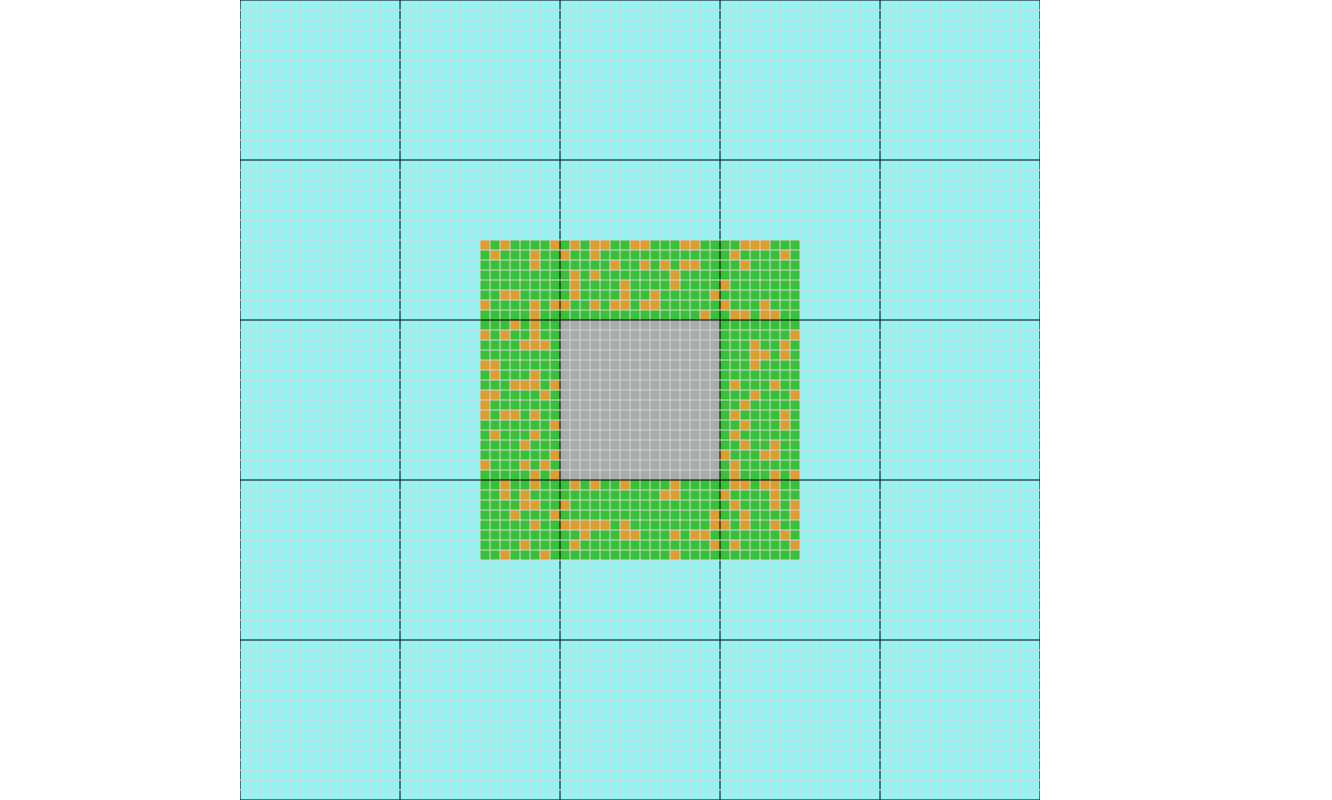
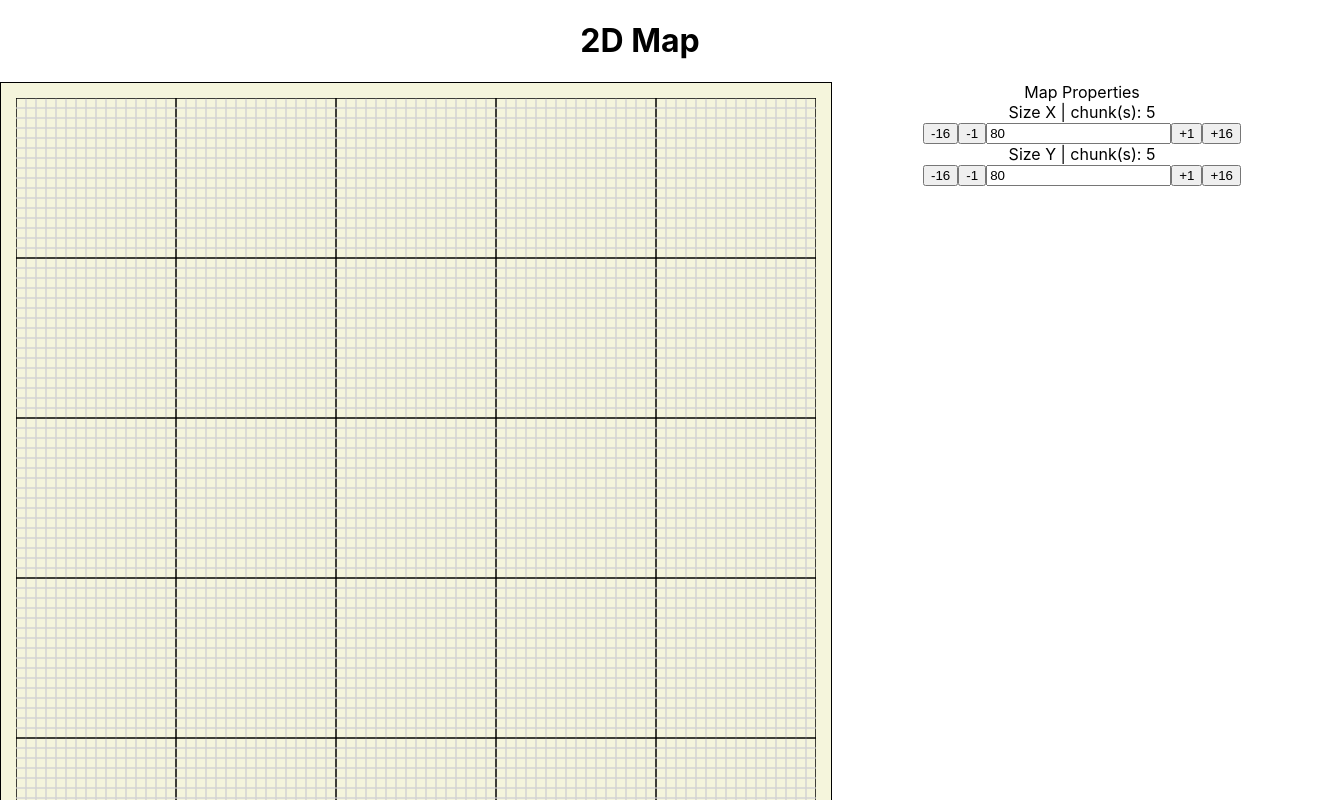
Before and after one commit to DarkGuardsman/icbm-calculator-web, a React (Create React App) app: page / in a window 1280 px wide. Shown: the top 800 px of the page, 1332 px wide, since content can reach past the window. Built offline with nearby package versions, Linux system fonts and the light colour scheme.

Commit message:
feat: created map component and resizing logic

```diff
--- a/src/App.js
+++ b/src/App.js
@@ -1,11 +1,10 @@
-import logo from './logo.svg';
 import './App.css';
-import GraphRender from "./graph/GraphRender";
+import MapToolPage from "./tools/map/MapToolPage";
 
 function App() {
   return (
     <div className="App">
-     <GraphRender></GraphRender>
+        <MapToolPage/>
     </div>
   );
 }
--- /dev/null
+++ b/src/components/incrementer/NumericIncrementer.js
@@ -0,0 +1,47 @@
+import {useMemo} from "react";
+
+/**
+ * Input with increment/decrement arrows
+ *
+ * @param value {number}
+ * @param setValue {function(number): void}
+ * @param increments {number[]}
+ * @returns {JSX.Element}
+ * @constructor
+ */
+export default function NumericIncrementer({value, setValue, increments = [1]}) {
+
+    const reversedIncrement = useMemo(() => increments.toReversed(), [increments]);
+    const handleChangeX = (event) => {
+        const value = Math.floor(Number.parseFloat(event.target.value));
+        setValue(value);
+    }
+
+    return (
+        <div>
+            {
+                reversedIncrement.map(increment => (
+                    <button
+                        onClick={() => setValue(value - increment)}
+                    >
+                        -{increment}
+                    </button>
+                ))
+            }
+            <input
+                type="number"
+                value={value}
+                onChange={handleChangeX}
+            />
+            {
+                increments.map(increment => (
+                    <button
+                        onClick={() => setValue(value + increment)}
+                    >
+                        +{increment}
+                    </button>
+                ))
+            }
+        </div>
+    )
+}
--- a/src/graph/GraphRender.js
+++ b/src/graph/GraphRender.js
@@ -27,30 +27,17 @@ const tileSet = {
 
 const chunkBounds = 16;
 
-export default function GraphPaper({gridCount = chunkBounds * 5, gridRenderSize = 10}) {
+/**
+ *
+ * @param tiles {number[][]}
+ * @param gridSizeX {number}
+ * @param gridSizeY {number}
+ * @param gridRenderSize {number}
+ * @returns {Element}
+ * @constructor
+ */
+export default function GraphPaper({tiles, gridSizeX, gridSizeY, gridRenderSize = 10}) {
     const canvasRef = useRef(null);
-
-    const tiles = useMemo(() => {
-        const tiles = [];
-
-        // Fill with air
-        fillTiles(tiles, 0, 0, gridCount, gridCount, () => AIR);
-
-        // Center point
-        const center = Math.floor(gridCount / 2);
-
-        //random island
-        const islandSize = 32;
-        const islandCenter = Math.floor(islandSize/2);
-        fillTiles(tiles, center - islandCenter, center - islandCenter, islandSize, islandSize, () => Math.random() > 0.8 ? DIRT : GRASS);
-
-        const islandSize2 = 16;
-        const islandCenter2 = Math.floor(islandSize2/2);
-        fillTiles(tiles, center - islandCenter2, center - islandCenter2, islandSize2, islandSize2, () => STONE);
-
-
-        return tiles;
-    }, [gridCount]);
 
     useEffect(() => {
         const canvas = canvasRef.current;
@@ -59,12 +46,14 @@ export default function GraphPaper({gridCount = chunkBounds * 5, gridRenderSize
         const width = canvas.width;
         const height = canvas.height;
 
+        // TODO eventually draw deltas when we do change sets for faster render times
+
         drawTiles(ctx, width, height, gridRenderSize, tiles);
         drawGrid(ctx, width, height, gridRenderSize);
 
-    }, [gridRenderSize, tiles]);
+    }, [gridSizeX, gridSizeY, gridRenderSize, tiles]);
 
-    return <canvas ref={canvasRef} width={gridCount * gridRenderSize} height={gridCount * gridRenderSize}/>;
+    return <canvas ref={canvasRef} width={gridSizeX * gridRenderSize} height={gridSizeY * gridRenderSize}/>;
 }
 
 function drawTiles(ctx, width, height, gridRenderSize, tiles) {
--- /dev/null
+++ b/src/tools/ToolPage.js
@@ -0,0 +1,12 @@
+
+
+export default function ToolPage({title, children}) {
+    return (
+        <div>
+            <h1>{title}</h1>
+            <div>
+                {children}
+            </div>
+        </div>
+    )
+}
--- /dev/null
+++ b/src/tools/map/MapToolPage.js
@@ -0,0 +1,47 @@
+import ToolPage from "../ToolPage";
+import GraphRender from "../../graph/GraphRender";
+import {useState} from "react";
+import styles from "./MapToolPage.module.css";
+import NumericIncrementer from "../../components/incrementer/NumericIncrementer";
+
+export default function MapToolPage() {
+    const [sizeX, setSizeX] = useState(16 * 5);
+    const [sizeY, setSizeY] = useState(16 * 5);
+    const [tiles, setTiles] = useState([]);
+
+
+    return (
+        <ToolPage title={"2D Map"}>
+            <div className={styles.content}>
+                <div className={styles.map}>
+                    <GraphRender
+                        tiles={tiles}
+                        gridSizeX={sizeX}
+                        gridSizeY={sizeY}
+                    />
+                </div>
+                <div className={styles.tools}>
+                    <div>
+                        <div>Map Properties</div>
+                        <div>
+                            <div>Size X | chunk(s): {sizeX / 16}</div>
+                            <NumericIncrementer
+                                value={sizeX}
+                                setValue={setSizeX}
+                                increments={[1, 16]}
+                            />
+                        </div>
+                        <div>
+                            <div>Size Y | chunk(s): {sizeY / 16}</div>
+                            <NumericIncrementer
+                                value={sizeY}
+                                setValue={setSizeY}
+                                increments={[1, 16]}
+                            />
+                        </div>
+                    </div>
+                </div>
+            </div>
+        </ToolPage>
+    )
+}
--- /dev/null
+++ b/src/tools/map/MapToolPage.module.css
@@ -0,0 +1,17 @@
+.content {
+  display: flex;
+  flex-direction: row;
+}
+
+.map {
+  flex-grow: 1;
+  border: 1px black solid;
+  background-color: beige;
+  padding: 15px;
+}
+
+.tools {
+  min-width: 500px;
+  display: flex;
+  flex-direction: column;
+}
```
